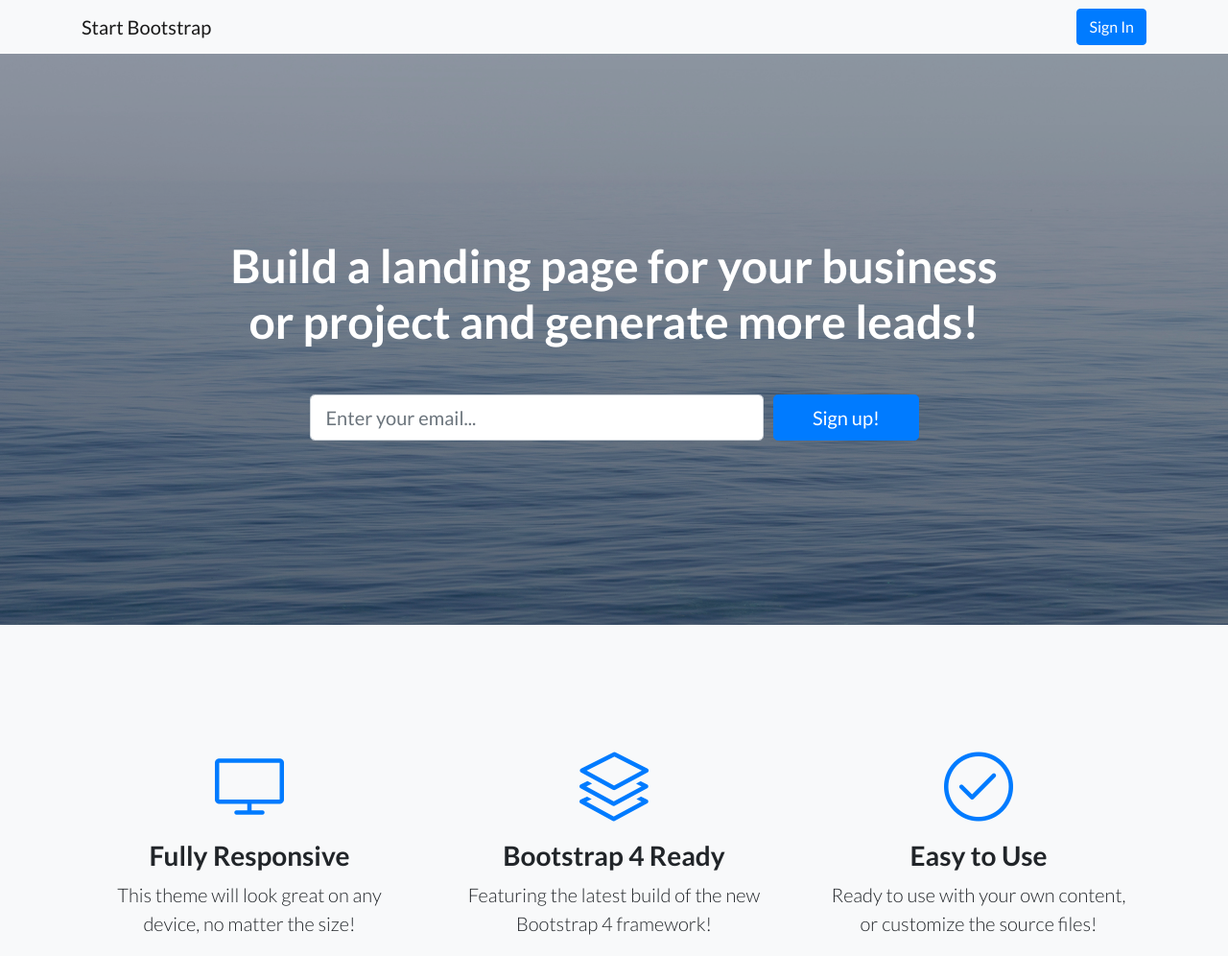
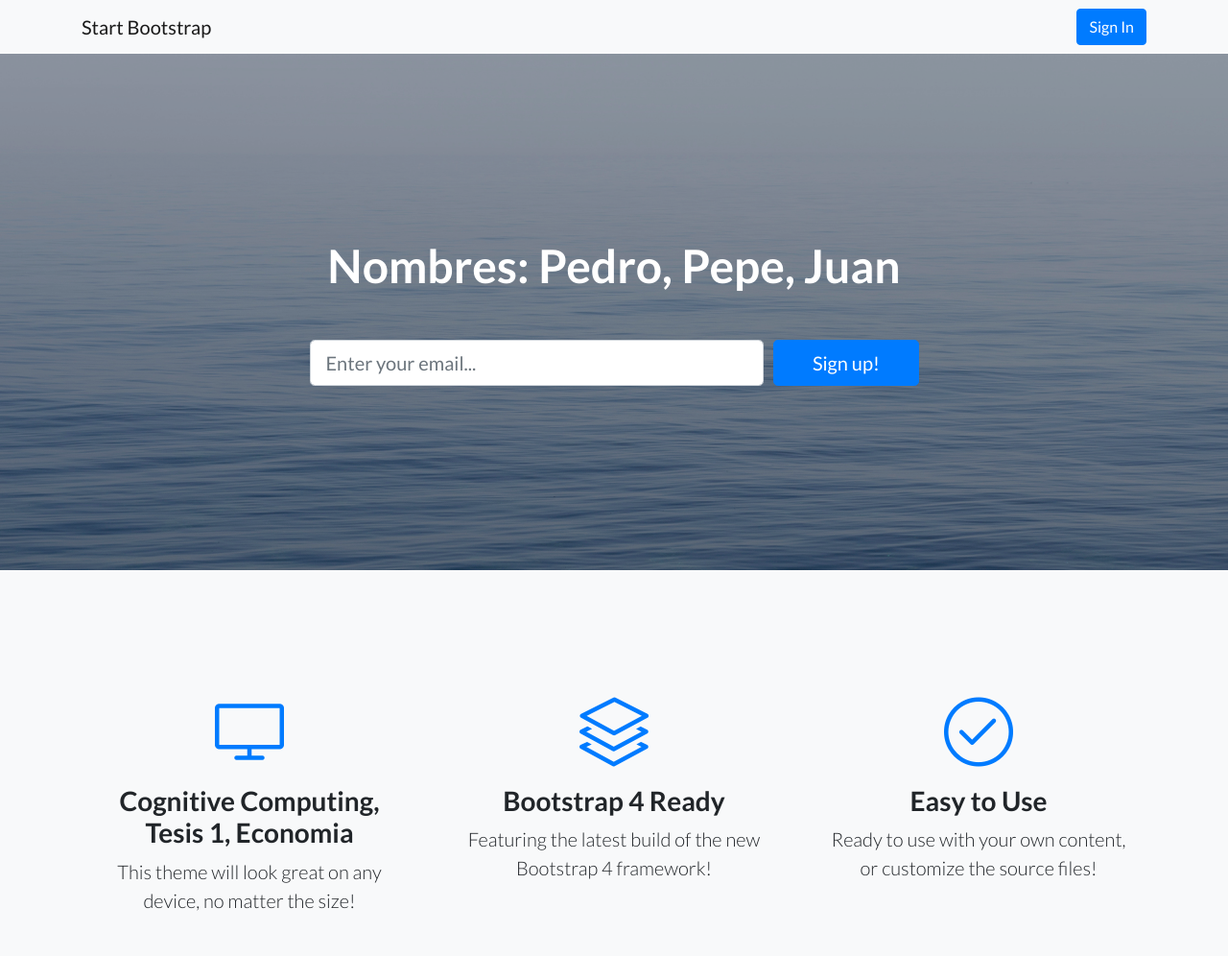
Before and after one commit to ManOnPajamas/Lab1_Deza, a website: page index.html in a window 1280 px wide. Shown: the top 996 px of the page at 96% size. Drawn offline with Linux system fonts and the light colour scheme.

Commit message:
Update index.html

```diff
--- a/index.html
+++ b/index.html
@@ -39,7 +39,7 @@
     <div class="container">
       <div class="row">
         <div class="col-xl-9 mx-auto">
-          <h1 class="mb-5">Build a landing page for your business or project and generate more leads!</h1>
+          <h1 class="mb-5">Nombres: Pedro, Pepe, Juan</h1>
         </div>
         <div class="col-md-10 col-lg-8 col-xl-7 mx-auto">
           <form>
@@ -66,7 +66,7 @@
             <div class="features-icons-icon d-flex">
               <i class="icon-screen-desktop m-auto text-primary"></i>
             </div>
-            <h3>Fully Responsive</h3>
+            <h3>Cognitive Computing, Tesis 1, Economia</h3>
             <p class="lead mb-0">This theme will look great on any device, no matter the size!</p>
           </div>
         </div>
```
